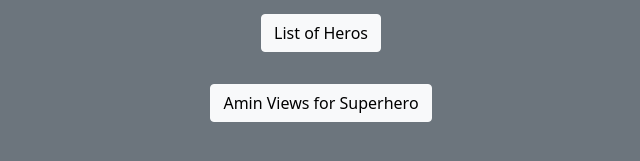
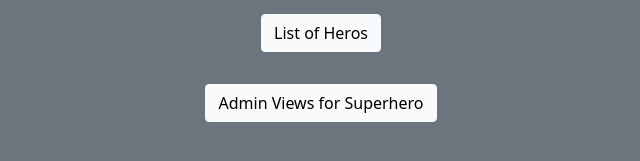
Before and after one commit to Niko-Antuna/BACS350, a Django app: page / in a window 1280 px wide. Shown: the part 516-677 px from the top of the page, without its empty margins (319-959 px from the left). Run offline with Django 3.2, Linux system fonts and the light colour scheme.

Commit message:
Project 5 Done

```diff
--- a/week5/Superhero/templates/index.html
+++ b/week5/Superhero/templates/index.html
@@ -10,10 +10,12 @@
 
 {% extends 'superhero_theme.html' %}
 {% block content %}
+
 <body>
     <img src="/static/images/marvel.jpg" alt="Marvel Heros">
     <p><a class="btn btn-light m-3" href="/hero/">List of Heros</a></p>
-    <p><a class="btn btn-light" href="/admin/">Amin Views for Superhero</a></p>
+    <p><a class="btn btn-light" href="/admin/">Admin Views for Superhero</a></p>
 </body>
 {% endblock content %}
+
 </html>
```
